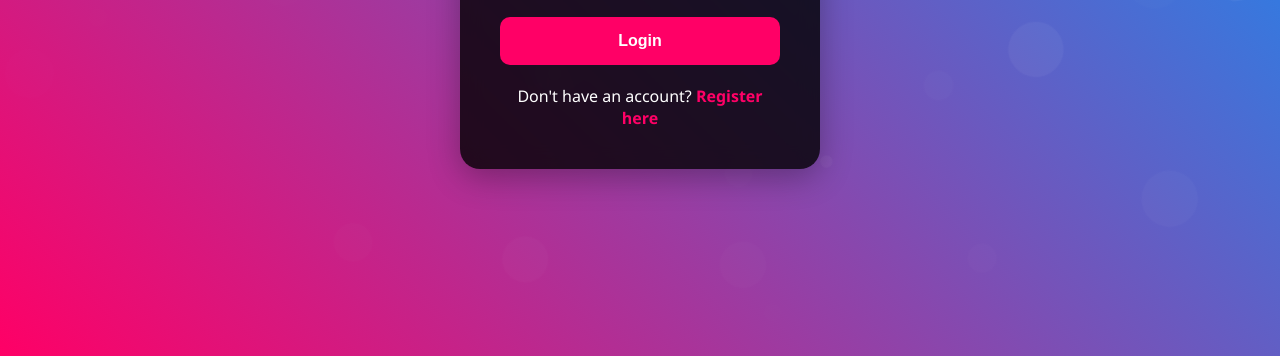
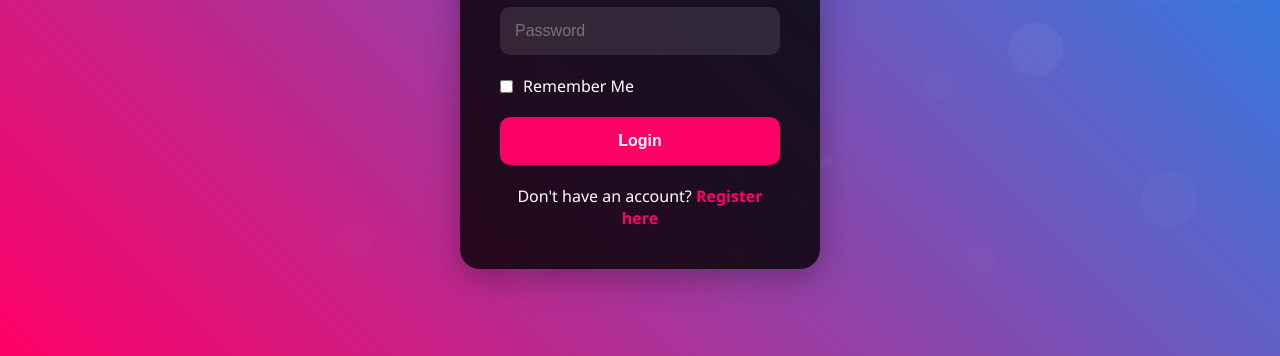
Before and after one commit to Syfer-engs-entertainment/Syfer-engs-entertainment.github.io, a plain HTML site: page Website Builder-Creater/index.html in a window 1280 px wide. Shown: the part 444-800 px from the top of the page. Drawn offline with Linux system fonts and the light colour scheme.

Commit message:
Update styles.css

```diff
--- a/Website Builder-Creater/styles.css
+++ b/Website Builder-Creater/styles.css
@@ -79,7 +79,7 @@ body, html {
     z-index: 3;
     width: 100%;
     max-width: 400px;
-    margin-top: 150px;
+    margin-top: 250px; /* Increased from 150px to 250px */
 }
 
 .form-wrapper {
```
